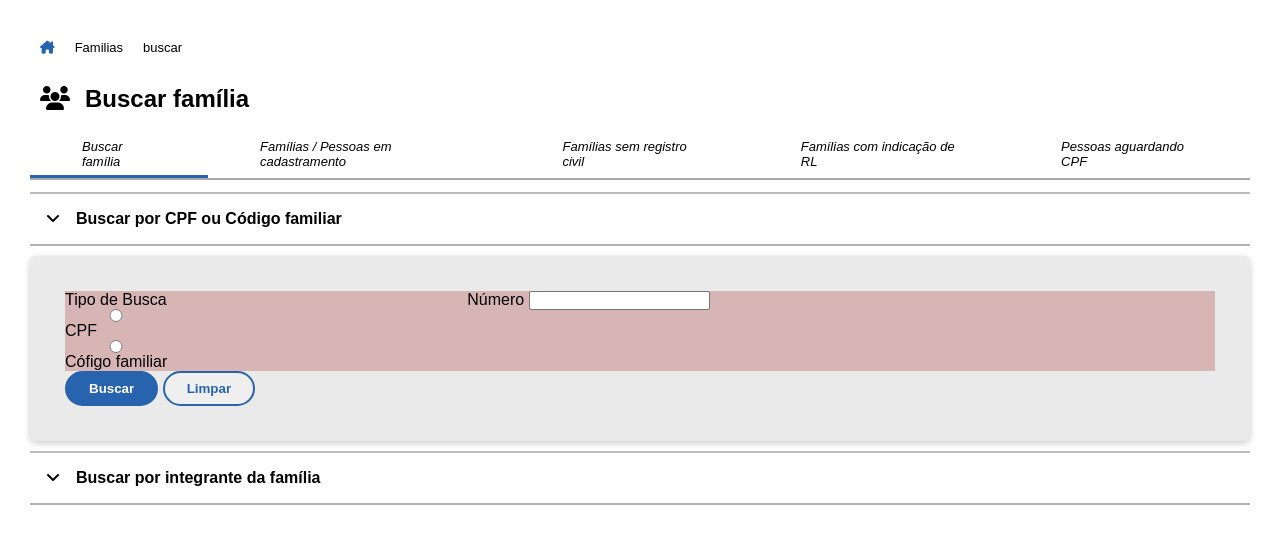
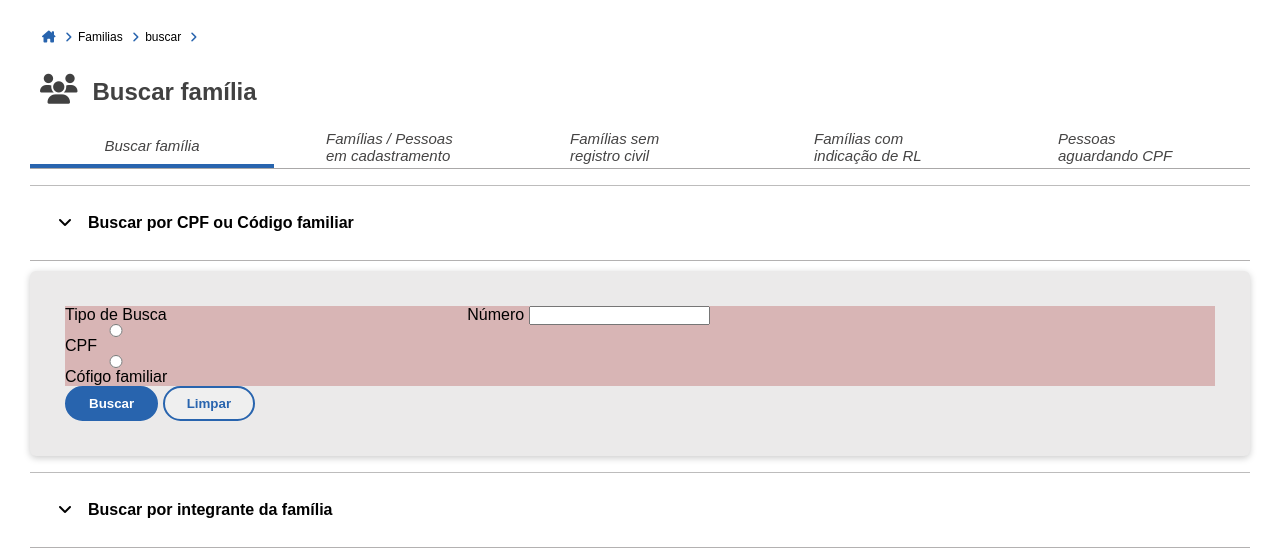
Before and after one commit to joaoirailton/cadunico-dataprev, a plain HTML site: page buscar.html in a window 1280 px wide. Drawn offline with Linux system fonts and the light colour scheme.

Commit message:
page home

```diff
--- a/buscar.html
+++ b/buscar.html
@@ -13,7 +13,7 @@
         }
         body{
             font-family: Arial, Helvetica, sans-serif;
-            padding: 30px;
+            padding: 20px 30px;
         }
         main{
 
@@ -24,38 +24,55 @@
         ul#caminho{
             list-style-type: none;
             display: flex;
-            font-size: 13px;
+            font-size: 12px;
+            margin-left: 10px;
         }
         ul#caminho li{
-            margin: 10px;
+            margin: 10px 2px;
         }
         ul#caminho i{
             color: #2864ae;
         }
+        i.i{
+            transform: rotate(-90deg);
+            margin-left: 8px;
+            color: gray;
+        }
         h1{
             margin: 20px 10px;
+            color: rgb(65, 65, 65);
         }
         h1 i{
             margin-right: 15px;
+            font-size: 30px;
         }
         ul#opcoes-buscas{
             list-style-type: none;
             display: flex;
             justify-content: space-evenly;
             font-style: italic;
-            font-size: 13px;
-            border-bottom: 2px solid rgb(170, 168, 168);
+            font-size: 15px;
+            color: rgb(69, 68, 68);
+            border-bottom: 1px solid rgb(170, 168, 168);
         }
         ul#opcoes-buscas li{
-        padding: 6px 52px;
+            display: flex;
+            justify-content: center;
+            align-items: center;
+            padding: 4px 52px;
+            width: 50%;
+        }
+        ul#opcoes-buscas li:hover{
+            background-color: #dbe8f9;
         }
         .ativado{
-            border-bottom: 3px solid #2864ae;
+            border-bottom: 4px solid #2864ae;
         }
         .t-busca{
-            border-top: 2px solid rgb(189, 188, 188);
-            border-bottom: 2px solid rgb(179, 177, 177);
-            padding: 1em;
+            margin-top: 16px;
+            border-top: 1px solid rgb(189, 188, 188);
+            border-bottom: 1px solid rgb(179, 177, 177);
+            padding: 28px;
         }
         .t-busca a{
             color: black;
@@ -98,9 +115,9 @@
     <main>
         <section id="header">
             <ul id="caminho">
-                <li><i class="fa-solid fa-house-chimney"></i></li>
-                <li>Familias</li>
-                <li>buscar</li>
+                <li><i class="fa-solid fa-house-chimney"></i><i class="fa-solid fa-angle-down i"></i></li>
+                <li>Familias<i class="fa-solid fa-angle-down i"></i></li>
+                <li>buscar<i class="fa-solid fa-angle-down i"></i></li>
             </ul>
             <h1><i class="fa-solid fa-users icon-aside"></i>Buscar família</h1>
             <ul id="opcoes-buscas">
```
Also changed, not shown: style/style.css (+9 -8 lines).
